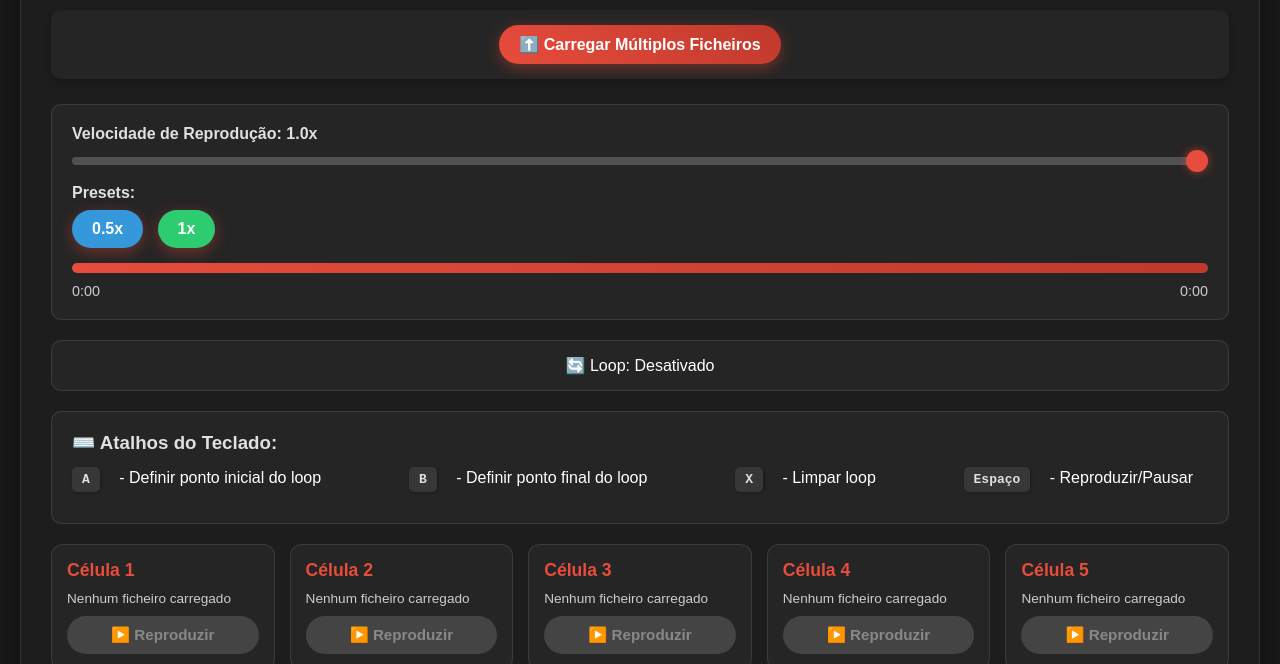
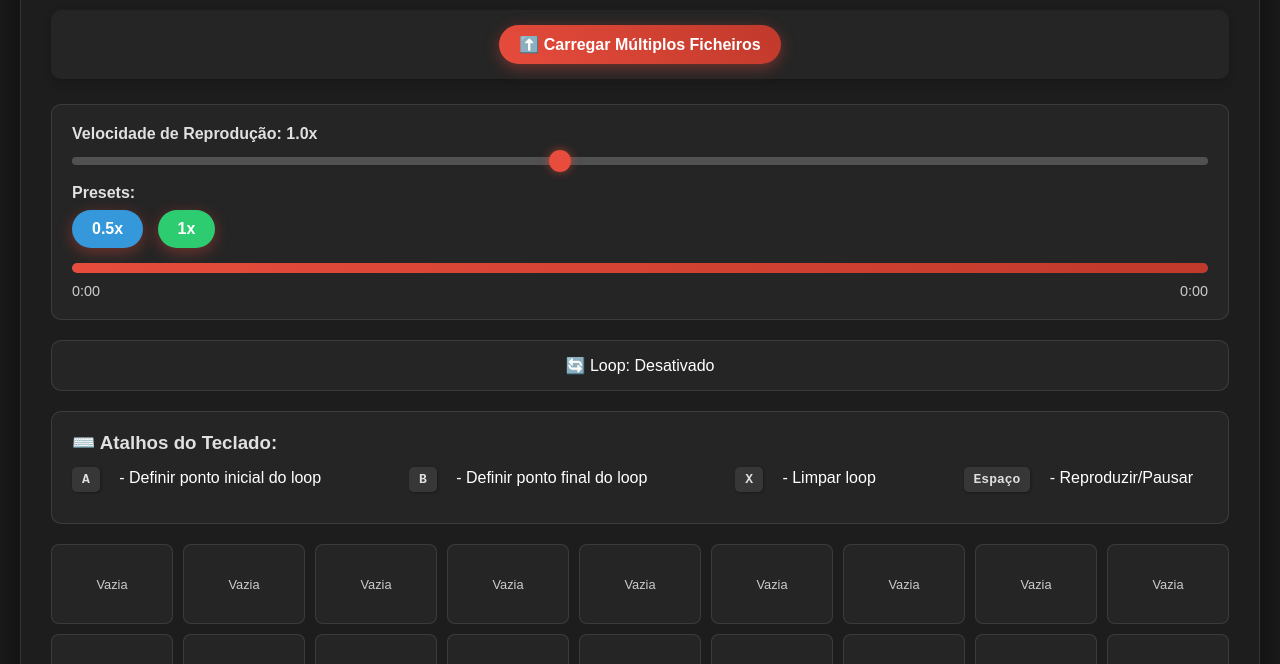
Before and after one commit to estudioporta19/slowmusic, a plain HTML site: page index.html in a window 1280 px wide. Shown: the part 124-788 px from the top of the page. Drawn offline with Linux system fonts and the light colour scheme.

Commit message:
Update index.html

```diff
--- a/index.html
+++ b/index.html
@@ -69,89 +69,52 @@
 
         .grid {
             display: grid;
-            grid-template-columns: repeat(auto-fit, minmax(200px, 1fr)); /* 5 colunas responsivas */
-            gap: 15px; /* Espaçamento menor entre células */
+            grid-template-columns: repeat(auto-fit, minmax(120px, 1fr)); /* Células mais pequenas */
+            gap: 10px; /* Espaçamento menor entre células */
             margin-bottom: 30px;
         }
 
         .cell {
             background: rgba(40, 40, 40, 0.8); /* Fundo da célula mais escuro */
-            border-radius: 12px; /* Cantos um pouco menos arredondados */
-            padding: 15px; /* Padding menor */
+            border-radius: 8px; /* Cantos um pouco menos arredondados */
+            padding: 10px; /* Padding menor */
             border: 1px solid rgba(255, 255, 255, 0.1); /* Borda suave */
             transition: all 0.3s ease;
             position: relative;
             overflow: hidden;
-            display: flex; /* Para centralizar conteúdo */
+            display: flex;
             flex-direction: column;
-            justify-content: space-between; /* Espaçamento entre header, nome e botão */
+            justify-content: center; /* Centraliza conteúdo verticalmente */
+            align-items: center; /* Centraliza conteúdo horizontalmente */
+            cursor: pointer; /* Indica que a célula é clicável */
+            min-height: 80px; /* Altura mínima para células vazias */
+            text-align: center;
+            word-break: break-word; /* Quebra palavras longas */
         }
 
         .cell:hover {
             background: rgba(60, 60, 60, 0.9); /* Escurece no hover */
-            transform: translateY(-3px); /* Efeito de elevação mais subtil */
-            box-shadow: 0 10px 25px rgba(0, 0, 0, 0.4); /* Sombra mais pronunciada */
+            transform: translateY(-2px); /* Efeito de elevação mais subtil */
+            box-shadow: 0 8px 20px rgba(0, 0, 0, 0.4); /* Sombra mais pronunciada */
         }
 
         .cell.active {
             background: rgba(70, 70, 70, 0.95); /* Célula ativa mais escura */
             border-color: #e74c3c; /* Borda vermelha para ativa */
-            box-shadow: 0 0 25px rgba(231, 76, 60, 0.5); /* Sombra vermelha para ativa */
+            box-shadow: 0 0 15px rgba(231, 76, 60, 0.5); /* Sombra vermelha para ativa */
         }
 
-        .cell-header {
-            display: flex;
-            justify-content: space-between;
-            align-items: center;
-            margin-bottom: 10px; /* Margem menor */
+        /* Removido .cell-header e .cell-number */
+
+        .file-name {
+            font-size: 0.8em; /* Fonte ainda menor para o nome do ficheiro */
+            margin: 0; /* Remove margem */
+            color: #ccc; /* Nome do ficheiro em cinzento claro */
+            /* word-break: break-all; - Já está na .cell */
+            /* flex-grow: 1; - Não é mais necessário com centralização */
         }
 
-        .cell-number {
-            font-size: 1.1em; /* Tamanho da fonte ligeiramente menor */
-            font-weight: bold;
-            color: #e74c3c; /* Número da célula em vermelho */
-        }
-
-        .file-input {
-            display: none;
-        }
-
-        .file-name {
-            font-size: 0.85em; /* Fonte um pouco menor */
-            margin-bottom: 10px;
-            color: #ccc; /* Nome do ficheiro em cinzento claro */
-            word-break: break-all;
-            flex-grow: 1; /* Para ocupar espaço disponível */
-        }
-
-        .play-btn {
-            width: 100%;
-            background: linear-gradient(45deg, #e74c3c, #c0392b); /* Vermelho vibrante */
-            color: white;
-            border: none;
-            padding: 10px;
-            border-radius: 20px; /* Menos arredondado que o upload-btn */
-            cursor: pointer;
-            font-size: 0.95em;
-            font-weight: bold;
-            margin-top: auto; /* Empurra o botão para o fundo da célula */
-            transition: all 0.3s ease;
-            box-shadow: 0 4px 15px rgba(231, 76, 60, 0.4);
-        }
-
-        .play-btn:hover {
-            background: linear-gradient(45deg, #c0392b, #a03025);
-            transform: translateY(-2px);
-            box-shadow: 0 6px 20px rgba(231, 76, 60, 0.6);
-        }
-
-        .play-btn:disabled {
-            background: #444; /* Cinzento escuro para disabled */
-            cursor: not-allowed;
-            transform: none;
-            box-shadow: none;
-            color: #888;
-        }
+        /* .play-btn - Removido */
 
         .controls {
             background: rgba(40, 40, 40, 0.8);
@@ -333,7 +296,7 @@
         <div class="controls">
             <div class="control-group">
                 <label for="speedSlider">Velocidade de Reprodução: <span id="speedValue">1.0x</span></label>
-                <input type="range" id="speedSlider" class="slider" min="0.25" max="1" step="0.05" value="1">
+                <input type="range" id="speedSlider" class="slider" min="0.25" max="2" step="0.125" value="1">
             </div>
 
             <div class="control-group">
@@ -403,14 +366,9 @@
                 const cell = document.createElement('div');
                 cell.className = 'cell';
                 cell.setAttribute('data-cell-number', i); // Atributo para identificar a célula
+                // Células sem número e sem botão de reprodução explícito
                 cell.innerHTML = `
-                    <div class="cell-header">
-                        <div class="cell-number">Célula ${i}</div>
-                    </div>
-                    <div class="file-name" id="fileName${i}">Nenhum ficheiro carregado</div>
-                    <button class="play-btn" id="playBtn${i}" disabled>
-                        ▶️ Reproduzir
-                    </button>
+                    <div class="file-name" id="fileName${i}">Vazia</div>
                 `;
                 grid.appendChild(cell);
             }
@@ -438,8 +396,7 @@
                     URL.revokeObjectURL(audioFiles[i]);
                 }
                 delete audioFiles[i];
-                document.getElementById(`fileName${i}`).textContent = 'Nenhum ficheiro carregado';
-                document.getElementById(`playBtn${i}`).disabled = true;
+                document.getElementById(`fileName${i}`).textContent = 'Vazia'; // Resetar texto para 'Vazia'
                 const cell = document.querySelector(`.cell[data-cell-number="${i}"]`);
                 if (cell) cell.classList.remove('active'); // Remover classe 'active'
             }
@@ -471,8 +428,9 @@
                 const fileURL = URL.createObjectURL(file);
                 audioFiles[cellIndex] = fileURL;
 
-                document.getElementById(`fileName${cellIndex}`).textContent = file.name;
-                document.getElementById(`playBtn${cellIndex}`).disabled = false;
+                // Exibe apenas o nome do ficheiro, sem extensão
+                const fileNameWithoutExtension = file.name.split('.').slice(0, -1).join('.');
+                document.getElementById(`fileName${cellIndex}`).textContent = fileNameWithoutExtension || file.name; // Fallback para o nome completo
 
                 filesLoaded++;
                 cellIndex++;
@@ -484,7 +442,7 @@
             event.target.value = ''; // Limpar o input para permitir carregar os mesmos ficheiros novamente
         });
 
-        // Funções de reprodução de áudio
+        // Funções de reprodução de áudio - Agora ativada pelo clique na célula
         function playAudio(cellNumber) {
             const newAudioSrc = audioFiles[cellNumber];
 
@@ -497,10 +455,8 @@
             if (currentAudio && currentAudio.src === newAudioSrc) {
                 if (currentAudio.paused) {
                     currentAudio.play();
-                    document.getElementById(`playBtn${cellNumber}`).textContent = '⏸️ Pausar';
                 } else {
                     currentAudio.pause();
-                    document.getElementById(`playBtn${cellNumber}`).textContent = '▶️ Reproduzir';
                 }
                 return;
             }
@@ -511,7 +467,6 @@
                 currentAudio.currentTime = 0;
                 if (currentCell) {
                     document.querySelector(`.cell[data-cell-number="${currentCell}"]`).classList.remove('active');
-                    document.getElementById(`playBtn${currentCell}`).textContent = '▶️ Reproduzir'; // Resetar texto do botão
                 }
             }
 
@@ -524,7 +479,6 @@
             currentCell = cellNumber;
 
             document.querySelector(`.cell[data-cell-number="${cellNumber}"]`).classList.add('active');
-            document.getElementById(`playBtn${cellNumber}`).textContent = '⏸️ Pausar'; // Mudar texto para Pausar
 
             // Aplicar velocidade atual
             const speed = speedSlider.value;
@@ -579,11 +533,6 @@
                             currentAudio.play();
                         } else {
                             currentAudio.pause();
-                        }
-                        // Atualizar texto do botão da célula ativa
-                        if (currentCell) {
-                            const playBtn = document.getElementById(`playBtn${currentCell}`);
-                            playBtn.textContent = currentAudio.paused ? '▶️ Reproduzir' : '⏸️ Pausar';
                         }
                     }
                     break;
@@ -690,15 +639,18 @@
 
                 loopMarkers.style.left = startPercent + '%';
                 loopMarkers.style.width = '2px'; // Uma linha fina para o Ponto A
-                // É importante manter as pseudoelementos ::before e ::after visíveis
-                // E o fundo semi-transparente que simula a "área" do loop deve ser quase invisível, mas o elemento principal deve ser visível para que as linhas funcionem.
                 loopMarkers.classList.add('active'); // Mantém a classe 'active' para que as linhas funcionem
                 loopMarkers.style.display = 'block'; // Certifica-se que é visível
+                loopMarkers.style.background = 'transparent'; // Fundo transparente quando é apenas o ponto A
             }
             // Se nenhum ponto está definido
             else {
                 loopMarkers.classList.remove('active');
                 loopMarkers.style.display = 'none'; // Esconde completamente
+            }
+             // Restaura o fundo para a cor normal quando for um loop completo
+            if (isLooping && loopPoints.start !== null && loopPoints.end !== null) {
+                loopMarkers.style.background = 'rgba(255, 255, 0, 0.2)';
             }
         }
 
@@ -730,7 +682,6 @@
         audioPlayer.addEventListener('ended', function() {
             if (currentCell) {
                 document.querySelector(`.cell[data-cell-number="${currentCell}"]`).classList.remove('active');
-                document.getElementById(`playBtn${currentCell}`).textContent = '▶️ Reproduzir';
             }
             currentAudio = null;
             currentCell = null;
@@ -759,15 +710,14 @@
             return `${mins}:${secs.toString().padStart(2, '0')}`;
         }
 
-        // Delegação de eventos para os botões de reprodução das células
+        // Delegação de eventos para as células (agora elas são clicáveis)
         document.getElementById('cellGrid').addEventListener('click', function(event) {
             const target = event.target;
-            if (target.classList.contains('play-btn')) {
-                const cellElement = target.closest('.cell');
-                if (cellElement) {
-                    const cellNumber = parseInt(cellElement.dataset.cellNumber);
-                    playAudio(cellNumber);
-                }
+            // Encontrar a célula clicada, mesmo se o clique for no texto dentro dela
+            const cellElement = target.closest('.cell');
+            if (cellElement) {
+                const cellNumber = parseInt(cellElement.dataset.cellNumber);
+                playAudio(cellNumber);
             }
         });
 
```
